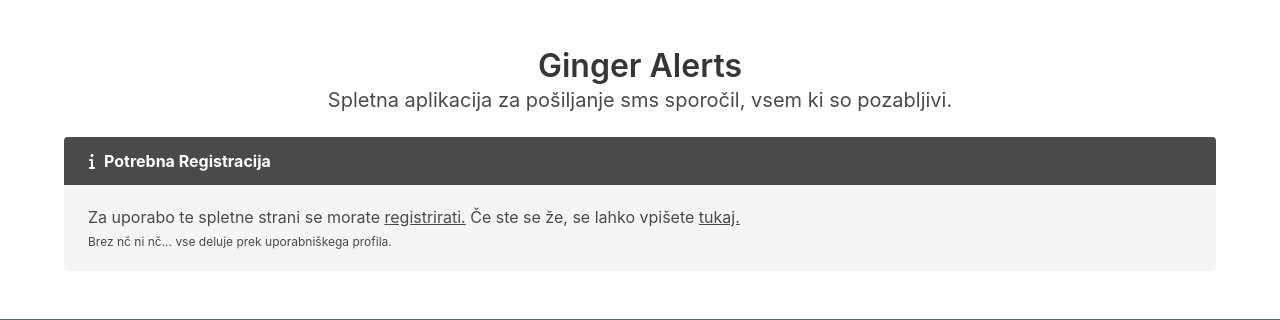
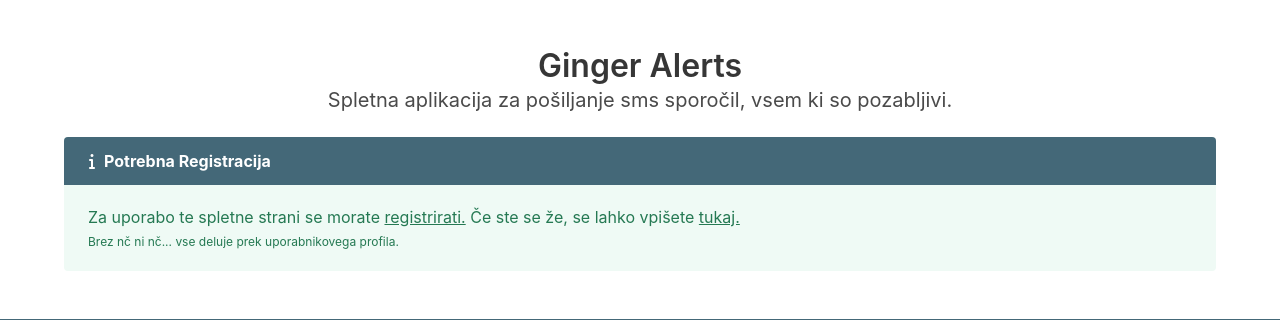
Before and after one commit to Zvmcevap/GingerAlerts, a Flask app: page / in a window 1280 px wide. Shown: the part 74-394 px from the top of the page. Run offline with Flask 2, Linux system fonts and the light colour scheme; parts of the project's set-up code (start-up, migrations or seed data) failed here and were passed over; some libraries are stand-ins or nearby versions.

Commit message:
prettying it up

```diff
--- a/app/home/templates/index.html
+++ b/app/home/templates/index.html
@@ -98,7 +98,7 @@
             </div>
         {% endif %}
     {% else %}
-        <article class="message">
+        <article class="message is-success">
             <div class="message-header">
                 <p><span class="icon"><i class="fas fa-info"
                                          aria-hidden="true"></i></span><span>Potrebna Registracija</span></p>
@@ -107,7 +107,7 @@
                 Za uporabo te spletne strani se morate <a href="{{ 'auth_bp.signup' }}">registrirati.</a>
                 Če ste se že, se lahko vpišete <a
                     href="{{ 'auth_bp.login' }}">tukaj.</a>
-                <p class="help">Brez nč ni nč... vse deluje prek uporabniškega profila.</p>
+                <p class="help">Brez nč ni nč... vse deluje prek uporabnikovega profila.</p>
             </div>
         </article>
     {% endif %}
```
